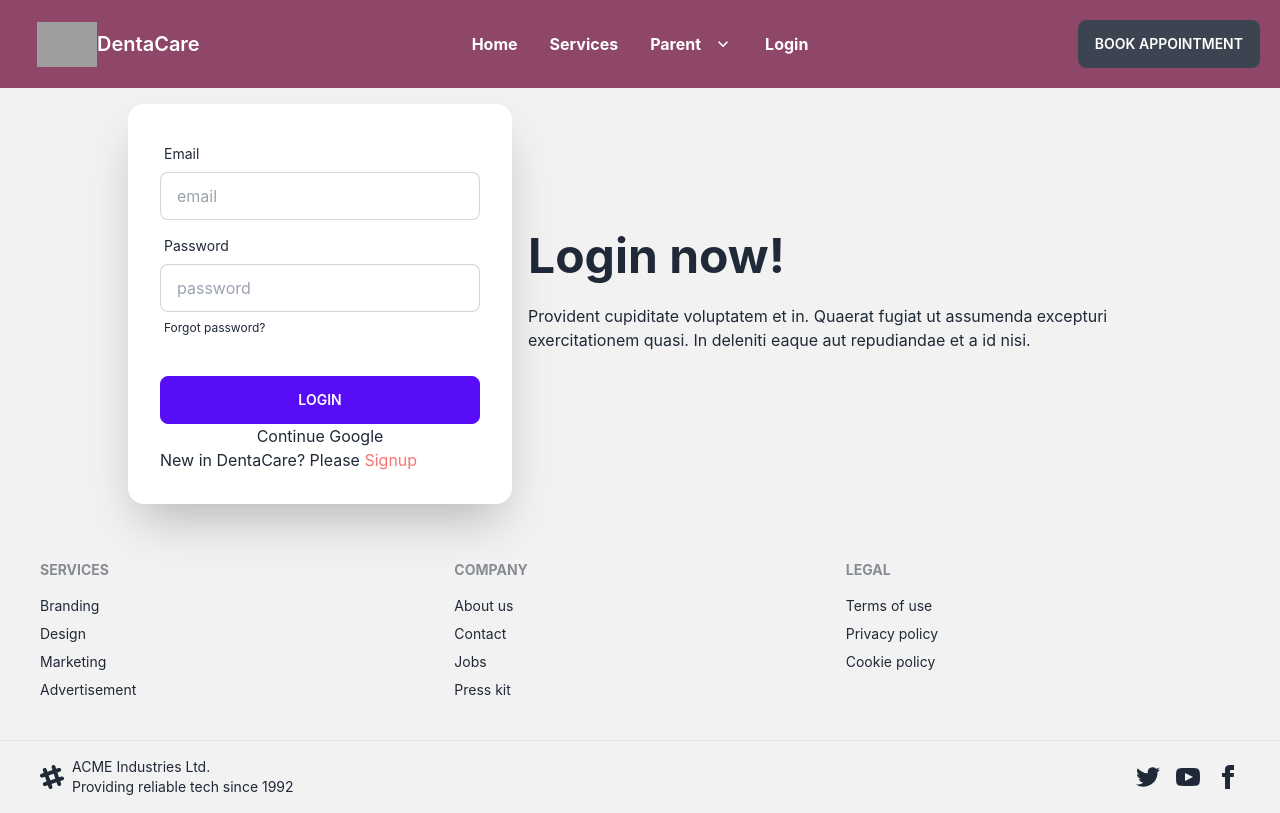
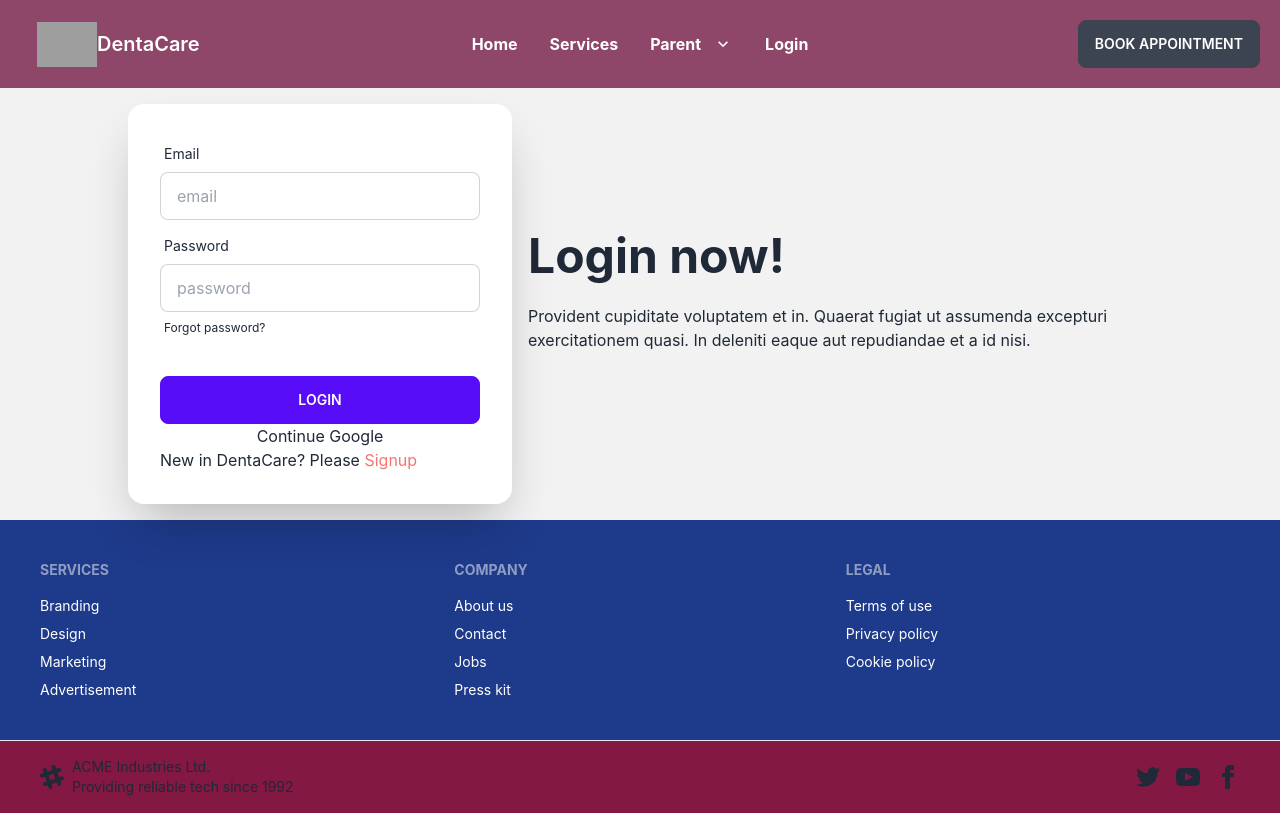
Before and after one commit to Md-JahidHasan/DentaCare-Client, a React (Create React App) app: page /login in a window 1280 px wide. Built offline with nearby package versions, Linux system fonts and the light colour scheme; no server answers; grey boxes are pictures that could not be loaded.

Commit message:
button modify

```diff
--- a/src/components/Pages/Shared/Footer/Footer.js
+++ b/src/components/Pages/Shared/Footer/Footer.js
@@ -3,7 +3,7 @@ import React from 'react';
 const Footer = () => {
     return (
         <div className=''>
-            <footer className="footer p-10 bg-base-200 text-base-content">
+            <footer className="footer p-10 bg-blue-900 text-white ">
             <div>
                 <span className="footer-title">Services</span>
                 <a className="link link-hover">Branding</a>
@@ -25,7 +25,7 @@ const Footer = () => {
                 <a className="link link-hover">Cookie policy</a>
             </div>
             </footer>
-            <footer className="footer px-10 py-4 border-t bg-base-200 text-base-content border-base-300">
+            <footer className="footer px-10 py-4 border-t bg-pink-900 text-base-content ">
             <div className="items-center grid-flow-col">
                 <svg width="24" height="24" viewBox="0 0 24 24" xmlns="http://www.w3.org/2000/svg" fillRule="evenodd" clipRule="evenodd" className="fill-current"><path d="M22.672 15.226l-2.432.811.841 2.515c.33 1.019-.209 2.127-1.23 2.456-1.15.325-2.148-.321-2.463-1.226l-.84-2.518-5.013 1.677.84 2.517c.391 1.203-.434 2.542-1.831 2.542-.88 0-1.601-.564-1.86-1.314l-.842-2.516-2.431.809c-1.135.328-2.145-.317-2.463-1.229-.329-1.018.211-2.127 1.231-2.456l2.432-.809-1.621-4.823-2.432.808c-1.355.384-2.558-.59-2.558-1.839 0-.817.509-1.582 1.327-1.846l2.433-.809-.842-2.515c-.33-1.02.211-2.129 1.232-2.458 1.02-.329 2.13.209 2.461 1.229l.842 2.515 5.011-1.677-.839-2.517c-.403-1.238.484-2.553 1.843-2.553.819 0 1.585.509 1.85 1.326l.841 2.517 2.431-.81c1.02-.33 2.131.211 2.461 1.229.332 1.018-.21 2.126-1.23 2.456l-2.433.809 1.622 4.823 2.433-.809c1.242-.401 2.557.484 2.557 1.838 0 .819-.51 1.583-1.328 1.847m-8.992-6.428l-5.01 1.675 1.619 4.828 5.011-1.674-1.62-4.829z"></path></svg>
                 <p>ACME Industries Ltd. <br/>Providing reliable tech since 1992</p>
```
